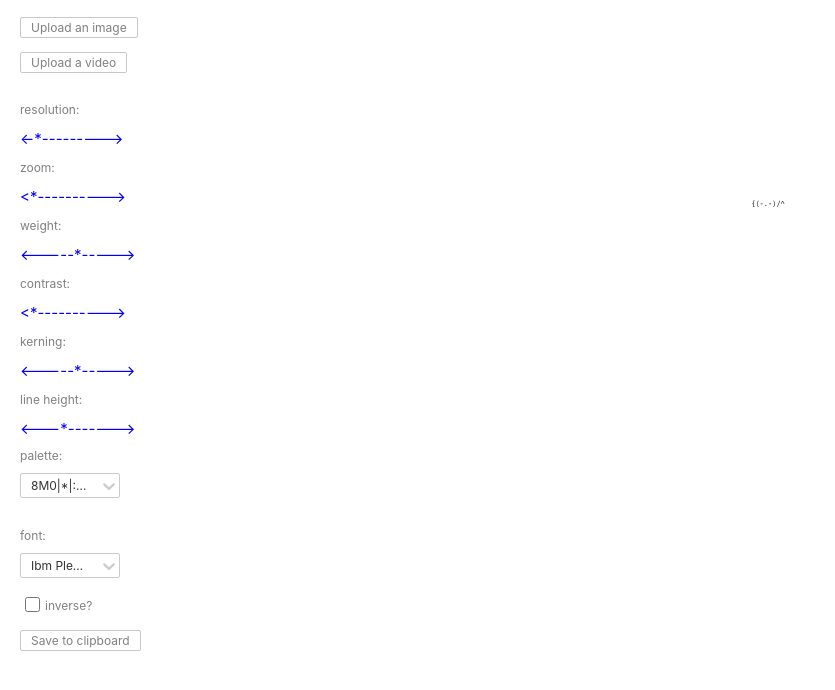
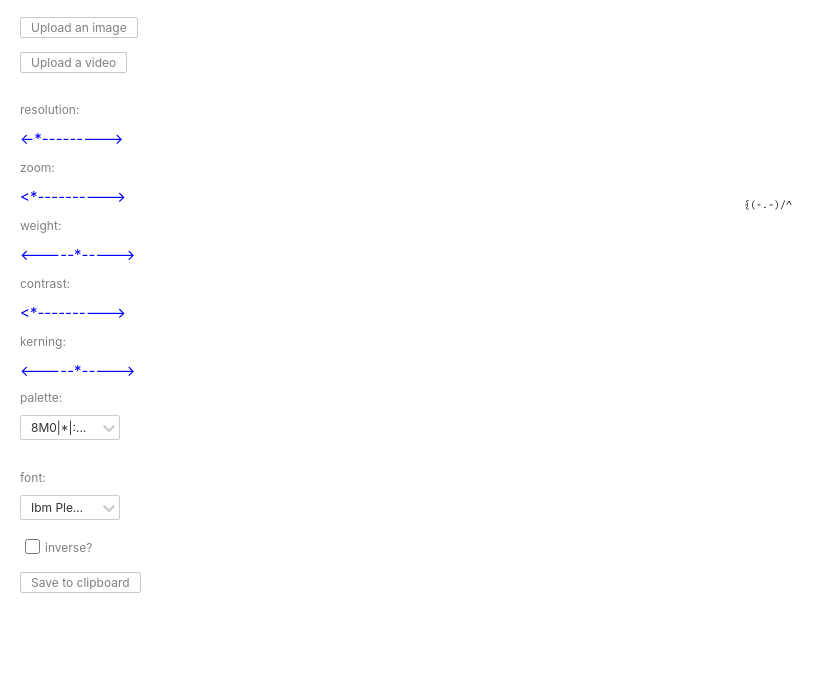
Before and after one commit to rybarczykj/ascii, a React (Create React App) app: page / in a window 1280 px wide. Shown: the top 690 px of the page, without its empty margins (0-835 px from the left). Built offline with nearby package versions, Linux system fonts and the light colour scheme; a web font is replaced by a local one.

Commit message:
make height fixed, bundle ascii and resolution state updates for smoothness

```diff
--- a/src/App.tsx
+++ b/src/App.tsx
@@ -41,7 +41,8 @@ const App: React.FC = () => {
     });
     console.log('specs', specs);
 
-    // TODO: why isn't the size of the video fixed anymore? and when did it break?
+    const lineHeight = 1000 / specs.resolution;
+
     return (
         <div className="flex-container">
             <Menu
@@ -58,8 +59,8 @@ const App: React.FC = () => {
                 <div
                     className="ascii"
                     style={{
-                        fontSize: `${specs.zoom * 7}px`,
-                        lineHeight: `${specs.lineHeight}em`,
+                        fontSize: `${lineHeight * 1 * specs.zoom}px`,
+                        lineHeight: `${lineHeight * specs.zoom}px`,
                         fontWeight: specs.weight,
                         fontFamily: specs.fontFamily,
                         letterSpacing: `${specs.kerning}px`,
--- a/src/Slider.tsx
+++ b/src/Slider.tsx
@@ -23,6 +23,10 @@ export const Slider: React.FC<SliderProps> = ({
     disabled,
 }) => {
     const sliderLength = 10;
+    if (value > max || value < min) {
+        throw new Error(`value ${value} is outside of range ${min} to ${max}`);
+    }
+
     const normalizedValue = Math.floor(((value - min) / (max - min)) * sliderLength);
 
     const leftDashes = '-'.repeat(normalizedValue);
@@ -46,8 +50,8 @@ export const Slider: React.FC<SliderProps> = ({
                 <span className="slider-dashes">{leftDashes}</span>
                 <span className="slider-asterix">*</span>
                 <span className="slider-dashes">{rightDashes}</span>
+                {`>`}
                 {/* <output>{value}</output> */}
-                {`>`}
             </div>
         </div>
     );
--- a/src/SliderSection.tsx
+++ b/src/SliderSection.tsx
@@ -10,6 +10,7 @@ export const SliderSection: React.FC<{
     contrast: number;
     onContrastChange: (contrast: number) => void;
 }> = ({ specs, onSpecsChange, onResolutionChange, contrast, onContrastChange }) => {
+    // TODO: consider using an exponential scale for resolution
     return (
         <>
             <Slider
@@ -68,17 +69,17 @@ export const SliderSection: React.FC<{
                 max={10}
                 label={specs.kerning.toString()}
             />
-            <Slider
+            {/* <Slider
                 title={'line height:'}
                 onChange={(newLineHeight) => {
                     onSpecsChange({ ...specs, lineHeight: newLineHeight });
                 }}
                 value={specs.lineHeight}
                 min={0.1}
-                max={3}
+                max={200}
                 step={0.1}
                 label={specs.lineHeight.toString()}
-            />
+            /> */}
         </>
     );
 };
--- a/src/ascii-utils.tsx
+++ b/src/ascii-utils.tsx
@@ -84,13 +84,13 @@ export const getAsciiFromGreyscale = (
     return ascii;
 };
 
-const resize = (image: HTMLImageElement, maxWidth: number, canvas: HTMLCanvasElement) => {
+const resize = (image: HTMLImageElement, maxHeight: number, canvas: HTMLCanvasElement) => {
     let width = image.width;
     let height = image.height;
 
-    if (width > maxWidth) {
-        height *= maxWidth / width;
-        width = maxWidth;
+    if (height > maxHeight) {
+        width *= maxHeight / height;
+        height = maxHeight;
     }
     // 0.6 because the ascii characters are taller than they are wide
     height *= 0.6;
--- a/src/ui/Menu.tsx
+++ b/src/ui/Menu.tsx
@@ -23,7 +23,7 @@ export const ASCIICHARS = [
 const asciiOptions = ASCIICHARS.map((char) => ({ value: char, label: char }));
 
 interface MenuContainerProps {
-    onAsciiChange: (ascii: string | string[]) => void;
+    onAsciiChange: (ascii: string | string[], resolution: number) => void;
     specs: SpecsState;
     onSpecsChange: (specs: SpecsState) => void;
     onCopy: () => void;
@@ -219,7 +219,7 @@ export const MenuContainer = (props: MenuContainerProps): ReactElement => {
                 palette,
                 resolution,
                 isColorInverted,
-                onAsciiChange,
+                (frames) => onAsciiChange(frames, resolution),
                 contrast,
             );
         } else {
@@ -247,16 +247,12 @@ export const MenuContainer = (props: MenuContainerProps): ReactElement => {
                     contrast,
                 );
 
-                onAsciiChange(newAscii);
+                onAsciiChange(newAscii, resolution);
             });
         }
     };
 
     const debouncedOnResolutionChange = debounce((resolution: number) => {
-        onSpecsChange({
-            ...specs,
-            resolution: resolution,
-        });
         updateAscii({
             palette: selectedPalette,
             isColorInverted,
@@ -266,7 +262,7 @@ export const MenuContainer = (props: MenuContainerProps): ReactElement => {
             contrast,
             resetLookups: true,
         });
-    }, 10);
+    }, 5);
 
     return (
         <Menu
```
